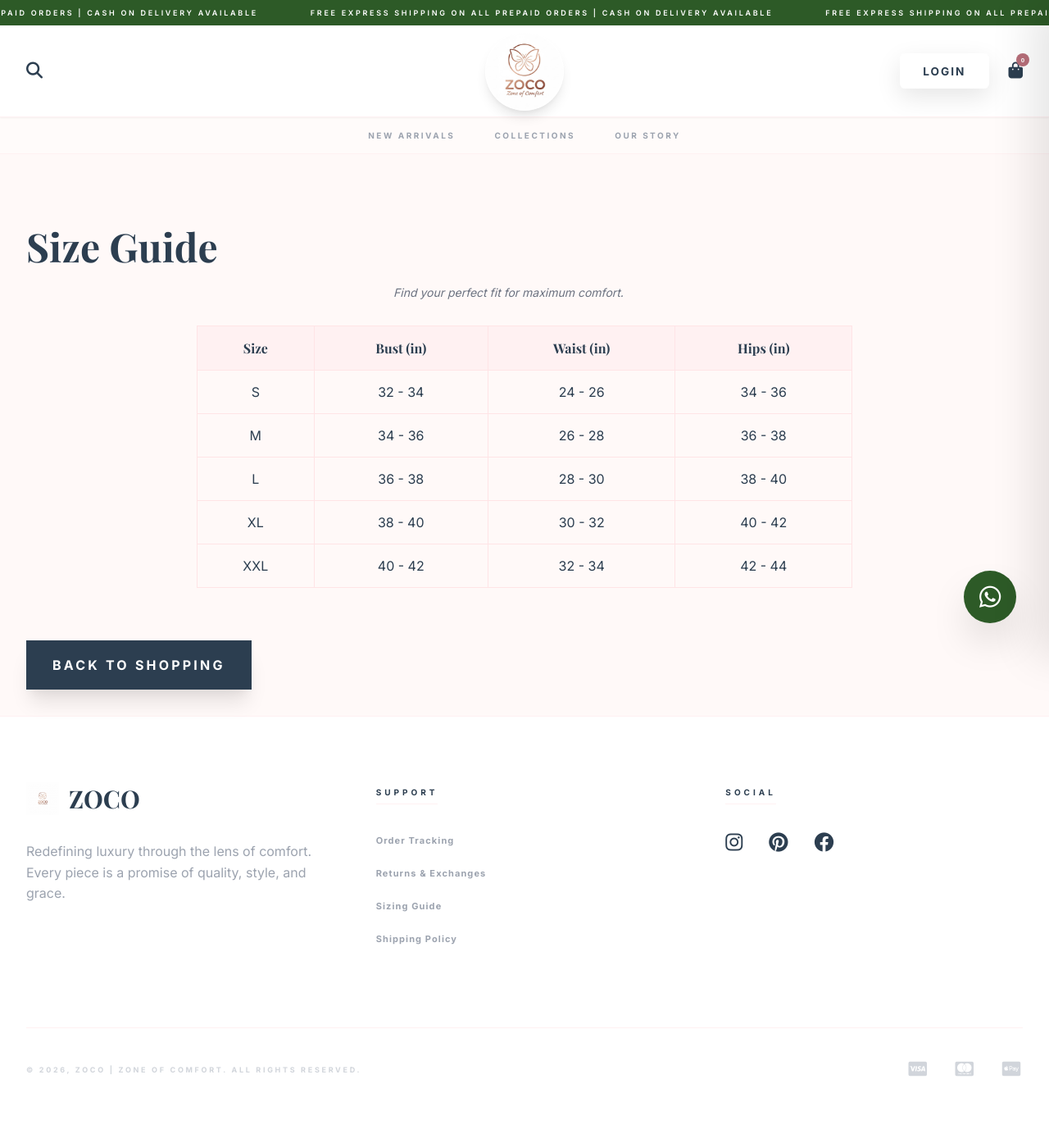
After one commit to Watergold12/zoco, a Django app: page /size/ in a window 1280 px wide. The commit adds this page. Shown: the whole page at 82% size. Run offline with Django 5.2, Linux system fonts and the light colour scheme.

Commit message:
Created size_gudie template and updated the href links

```diff
--- a/zoco/static/css/style.css
+++ b/zoco/static/css/style.css
@@ -1807,3 +1807,24 @@ body {
     top: 0.5rem;
     max-width: 24rem;
 }
+
+.size-guide-table {
+    width: 100%;
+    border-collapse: collapse;
+    margin-top: 2rem;
+    margin-bottom: 2rem;
+}
+
+.size-guide-table th,
+.size-guide-table td {
+    border: 1px solid var(--color-rose-100);
+    padding: 1rem;
+    text-align: center;
+}
+
+.size-guide-table th {
+    background-color: var(--color-rose-50);
+    color: var(--color-midnight);
+    font-family: var(--font-heading);
+    font-weight: bold;
+}
--- a/zoco/store/templates/base.html
+++ b/zoco/store/templates/base.html
@@ -97,7 +97,7 @@
                 <ul class="footer-links">
                     <li><a href="#">Order Tracking</a></li>
                     <li><a href="#">Returns & Exchanges</a></li>
-                    <li><a href="#">Sizing Guide</a></li>
+                    <li><a href="{% url 'size_guide' %}">Sizing Guide</a></li>
                     <li><a href="#">Shipping Policy</a></li>
                 </ul>
             </div>
--- a/zoco/store/templates/product.html
+++ b/zoco/store/templates/product.html
@@ -29,7 +29,7 @@
                     <button class="size-btn" onclick="selectSize(this)">XXL</button>
                 </div>
 
-                <a href="#" class="size-guide-link">
+                <a href="{% url 'size_guide' %}" class="size-guide-link">
                     <i class="fa-solid fa-ruler-horizontal" style="margin-right: 0.5rem;"></i>
                     Size Guide
                 </a>
--- /dev/null
+++ b/zoco/store/templates/size_guide.html
@@ -0,0 +1,58 @@
+{% extends 'base.html' %}
+{% load static %}
+{% block content %}
+    <div class="section-container" style="padding-top: 5rem;">
+        <h1 class="section-title font-heading text-center">Size Guide</h1>
+        <p class="section-subtitle text-center" style="margin: 0 auto;">Find your perfect fit for maximum comfort.</p>
+
+        <div style="max-width: 800px; margin: 0 auto; overflow-x: auto;">
+            <table class="size-guide-table">
+                <thead>
+                    <tr>
+                        <th>Size</th>
+                        <th>Bust (in)</th>
+                        <th>Waist (in)</th>
+                        <th>Hips (in)</th>
+                    </tr>
+                </thead>
+                <tbody>
+                    <tr>
+                        <td>S</td>
+                        <td>32 - 34</td>
+                        <td>24 - 26</td>
+                        <td>34 - 36</td>
+                    </tr>
+                    <tr>
+                        <td>M</td>
+                        <td>34 - 36</td>
+                        <td>26 - 28</td>
+                        <td>36 - 38</td>
+                    </tr>
+                    <tr>
+                        <td>L</td>
+                        <td>36 - 38</td>
+                        <td>28 - 30</td>
+                        <td>38 - 40</td>
+                    </tr>
+                    <tr>
+                        <td>XL</td>
+                        <td>38 - 40</td>
+                        <td>30 - 32</td>
+                        <td>40 - 42</td>
+                    </tr>
+                    <tr>
+                        <td>XXL</td>
+                        <td>40 - 42</td>
+                        <td>32 - 34</td>
+                        <td>42 - 44</td>
+                    </tr>
+                </tbody>
+            </table>
+        </div>
+
+        <div class="text-center" style="margin-top: 2rem;">
+            <a href="javascript:history.back()" class="btn-primary" style="display: inline-block; width: auto;">Back to
+                Shopping</a>
+        </div>
+    </div>
+{% endblock %}
--- a/zoco/store/urls.py
+++ b/zoco/store/urls.py
@@ -11,4 +11,5 @@ urlpatterns = [
     path('logout/', views.logout_user, name='logout'),
     path('register/', views.register_user, name='register'),
     path('product/<int:pk>', views.product_detail, name='product_detail'),
+    path('size/', views.size_guide, name='size_guide'),
 ]
--- a/zoco/store/views.py
+++ b/zoco/store/views.py
@@ -89,3 +89,6 @@ def register_user(request):
         form = SignUpForm()
 
     return render(request, 'register.html', {'form': form})
+
+def size_guide(request):
+    return render(request, 'size_guide.html')
```
